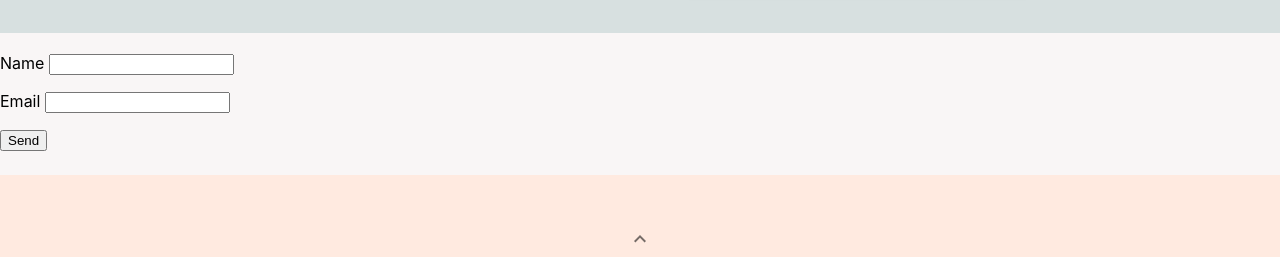
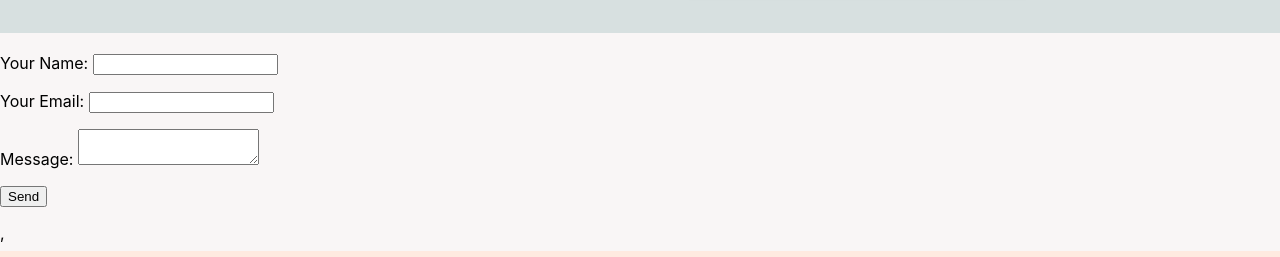
Before and after one commit to kristten712/personal-website, a React (Create React App) app: page / in a window 1280 px wide. Shown: the part 1422-1679 px from the top of the page. Built offline with nearby package versions, Linux system fonts and the light colour scheme; no server answers.

Commit message:
netlify v2

```diff
--- a/public/index.html
+++ b/public/index.html
@@ -27,7 +27,12 @@
     <title>React App</title>
   </head>
   <body>
-    <noscript>You need to enable JavaScript to run this app.</noscript>
+    <!-- A little help for the Netlify bots if you're not using a SSG -->
+    <form name="contact" netlify netlify-honeypot="bot-field" hidden>
+      <input type="text" name="name" />
+      <input type="email" name="email" />
+      <textarea name="message"></textarea>
+    </form>
     <div id="root"></div>
     <!--
       This HTML file is a template.
--- a/src/components/contact/ContactForm.js
+++ b/src/components/contact/ContactForm.js
@@ -3,17 +3,21 @@ import React from 'react'
 export default function ContactForm() {
     return (
     <>
-        <form name="contact" netlify>
+        <form name="contact" method="post">
+          <input type="hidden" name="form-name" value="contact" />
           <p>
-            <label>Name <input type="text" name="name" /></label>
+            <label>Your Name: <input type="text" name="name"/></label>
           </p>
           <p>
-            <label>Email <input type="email" name="email" /></label>
+            <label>Your Email: <input type="email" name="email"/></label>
+          </p>
+          <p>
+            <label>Message: <textarea name="message"></textarea></label>
           </p>
           <p>
             <button type="submit">Send</button>
           </p>
-        </form>
+        </form>,
     </>
     )
 }
```
Also changed, not shown: 1 other file (tests, documents, lock files or other folders). Lines whose indentation alone changed are shown as unchanged.
